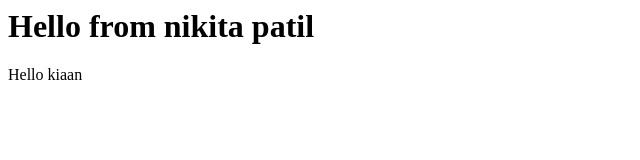
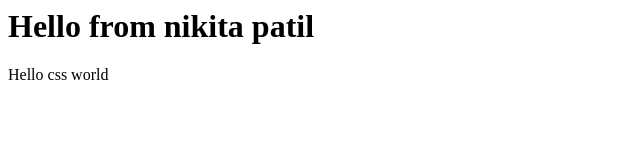
Before and after one commit to nikitanpawar/nikitanpawar.github.io, a plain HTML site: page index.html in a window 1280 px wide. Shown: the full height of the page, 0-640 px from the left. Drawn offline with Linux system fonts and the light colour scheme.

Commit message:
change in div

```diff
--- a/index.html
+++ b/index.html
@@ -1,4 +1,4 @@
 <h1>Hello from nikita patil</h1>
 <div>
-    <p> Hello kiaan</p>
+    <p> Hello css world</p>
 </div>
```
